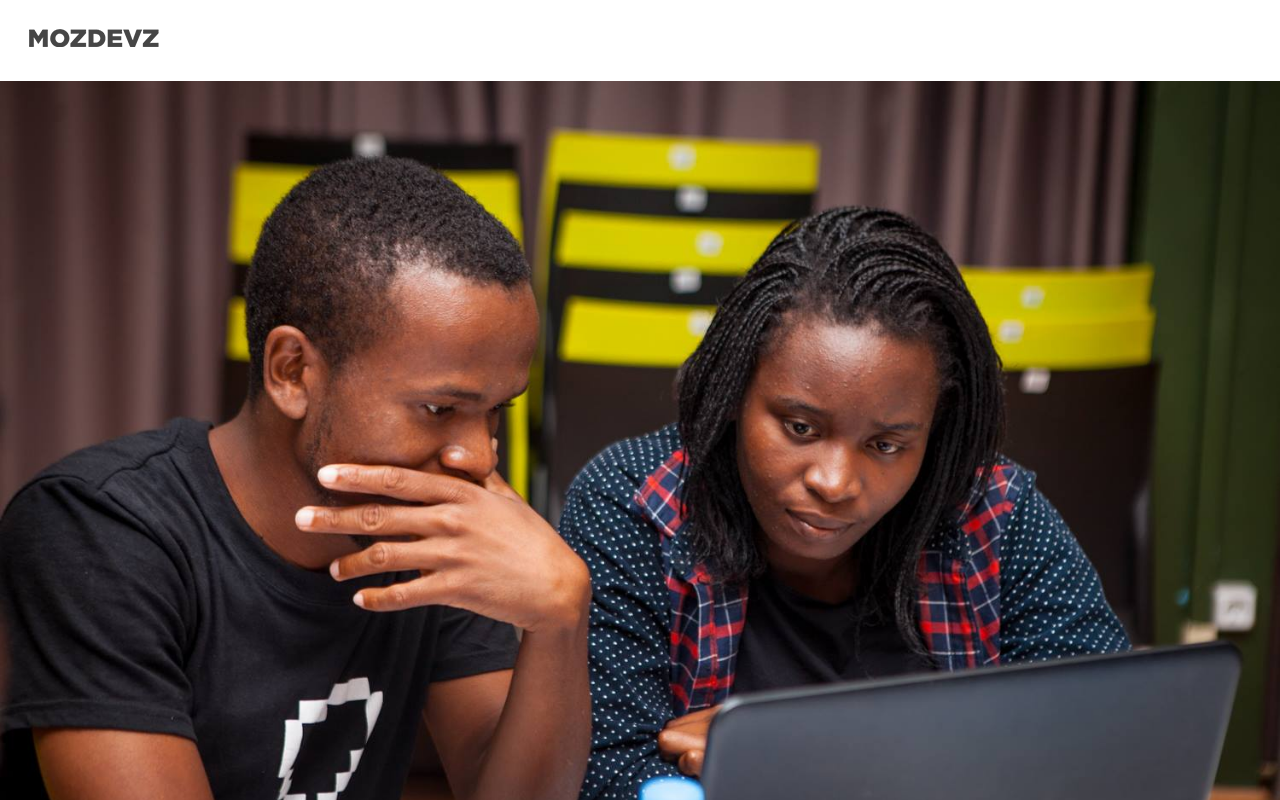
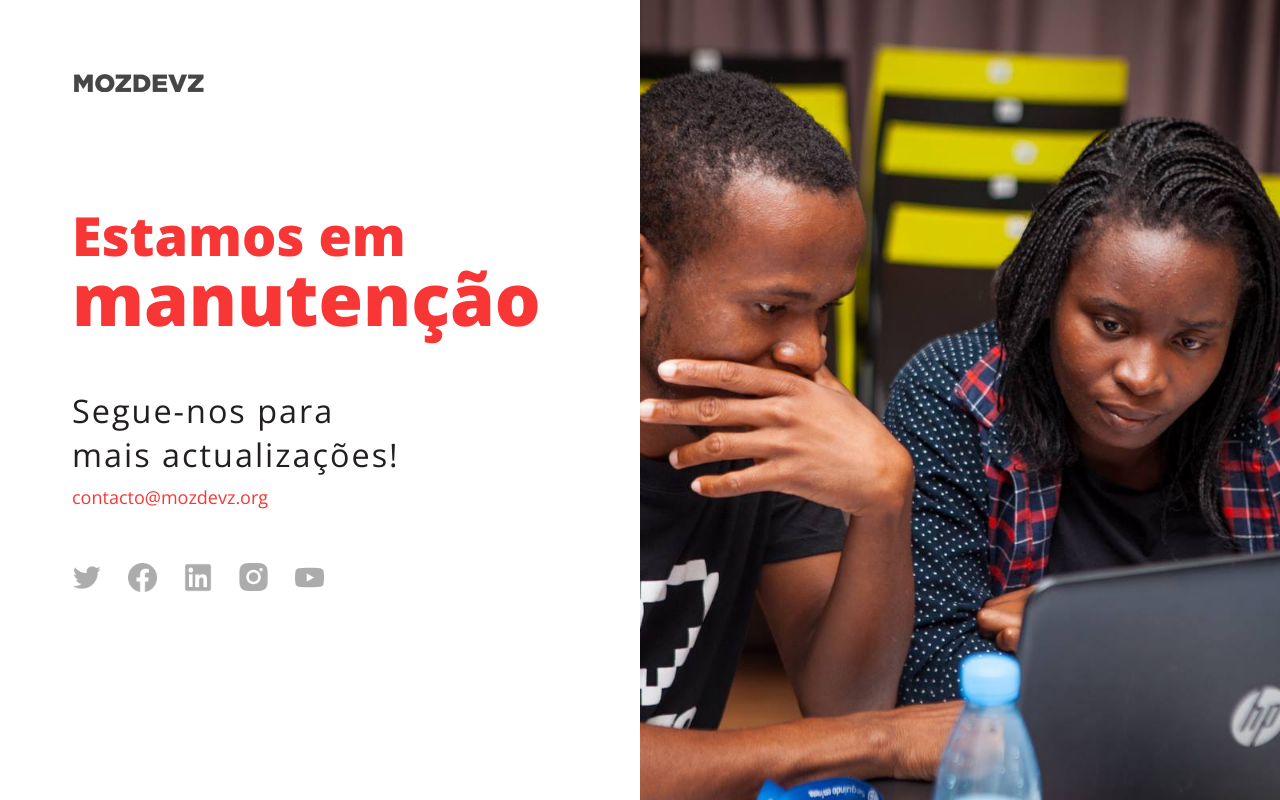
Before and after one commit to ctivir/mozdevz-frontend, a Next.js app: page / in a window 1280 px wide. Shown: the top 800 px of the page. Built offline with nearby package versions, Linux system fonts and the light colour scheme.

Commit message:
return to grid kkkk

```diff
--- a/pages/index.js
+++ b/pages/index.js
@@ -23,21 +23,37 @@ export default function Home() {
         <title>Em manutenção</title>
       </Head>
 
+      {/* Header Section */}
       <Header>
         <Image
           src={logo}
         />
       </Header>
+
+      {/* Hero Image Section */}
       <SideCover>
-        <Image
-          src={cover}
-        />
+        <div className='img-mobile'>
+          <Image
+            src={cover}
+          />
+        </div>
+        <div className='img-desktop'>
+          <Image
+            src={cover}
+            layout='fill'
+            objectFit='cover'
+          />
+        </div>
       </SideCover>
+
+      {/* Main Content Section */}
       <Main>
         <h1>Estamos em <span>manutenção</span></h1>
         <h2>Segue-nos para <br /> mais actualizações!</h2>
         <p>contacto@mozdevz.org</p>
-        <SocialIconWrapper>
+
+       {/* Socal Media Icons */}
+       <SocialIconWrapper>
           <div className="icon-wrapper">
             <Image src={twitter} />
           </div>
--- a/styles/comingSoon.js
+++ b/styles/comingSoon.js
@@ -2,13 +2,19 @@ import styled from 'styled-components';
 
 export const ComingSoon = styled.div`
 
+  @media (min-width: 600px) {
+    display: grid;
+    grid-template-columns: repeat(2, 1fr);
+    grid-auto-rows: 100px auto;
+    height: 100vh;
+  }
 `
 
 export const Header = styled.header`
   padding: 1.5rem;
 
   @media (min-width: 600px) {
-
+    padding: 4rem;
   }
 `
 
@@ -39,6 +45,18 @@ export const Main = styled.main`
   }
 
   @media (min-width: 600px) {
+    padding: 4rem;
+    padding-top: 6rem;
+
+    h1 {
+      font-size: 3rem;
+      margin-bottom: 3rem;
+
+      span {
+        font-size: 4rem;
+      }
+    }
+
     h2 {
       font-size: 1.8rem;
       letter-spacing: 2px;
@@ -46,17 +64,27 @@ export const Main = styled.main`
       margin-bottom: .5rem;
       width: 25ch;
     }
-
-    @media (min-width: 600px) {
-
-    }
   }
 `
 
 export const SideCover = styled.div`
+    .img-desktop {
+      display: none;
+    }
 
+    .img-mobile {}
     @media (min-width: 600px) {
+      grid-colunn: 2/3;
+      height: 100vh;
+      position: relative;
 
+      .img-mobile {
+        display: none;
+      }
+
+      .img-desktop {
+        display: block;
+      }
     }
 `
 
```
